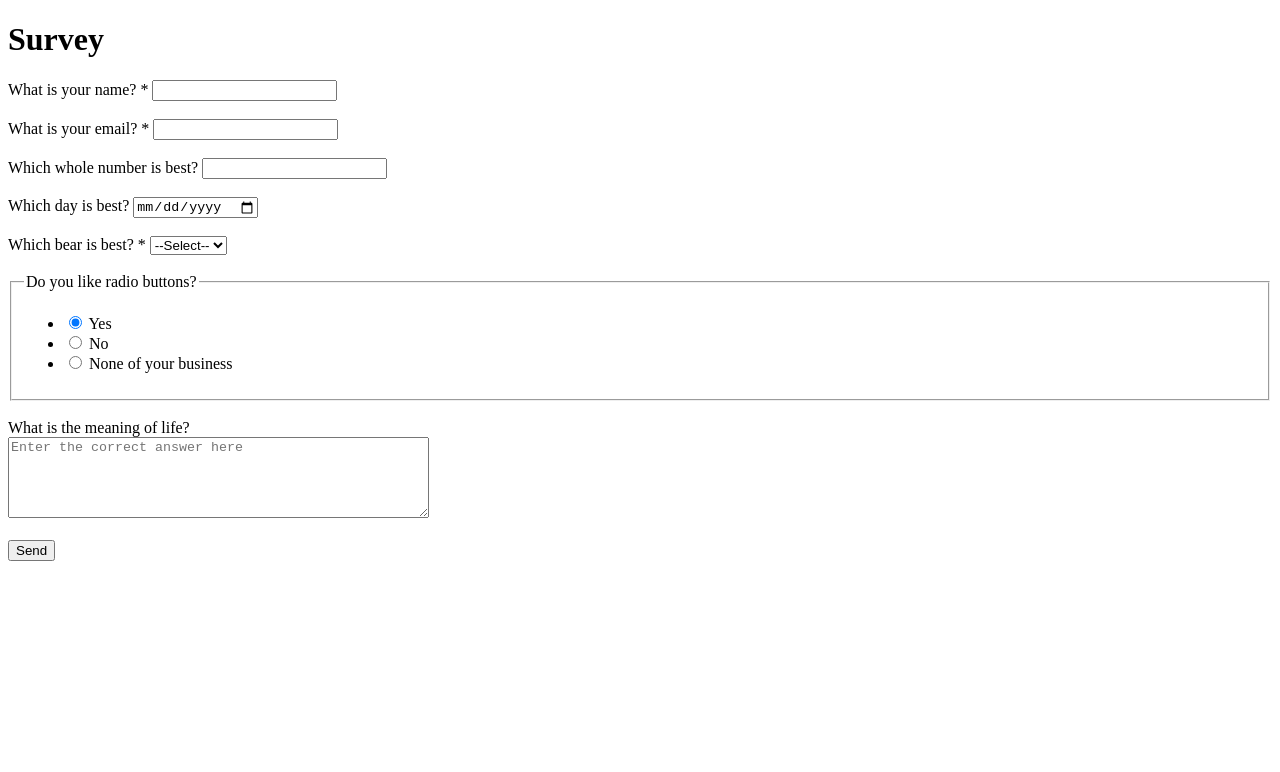
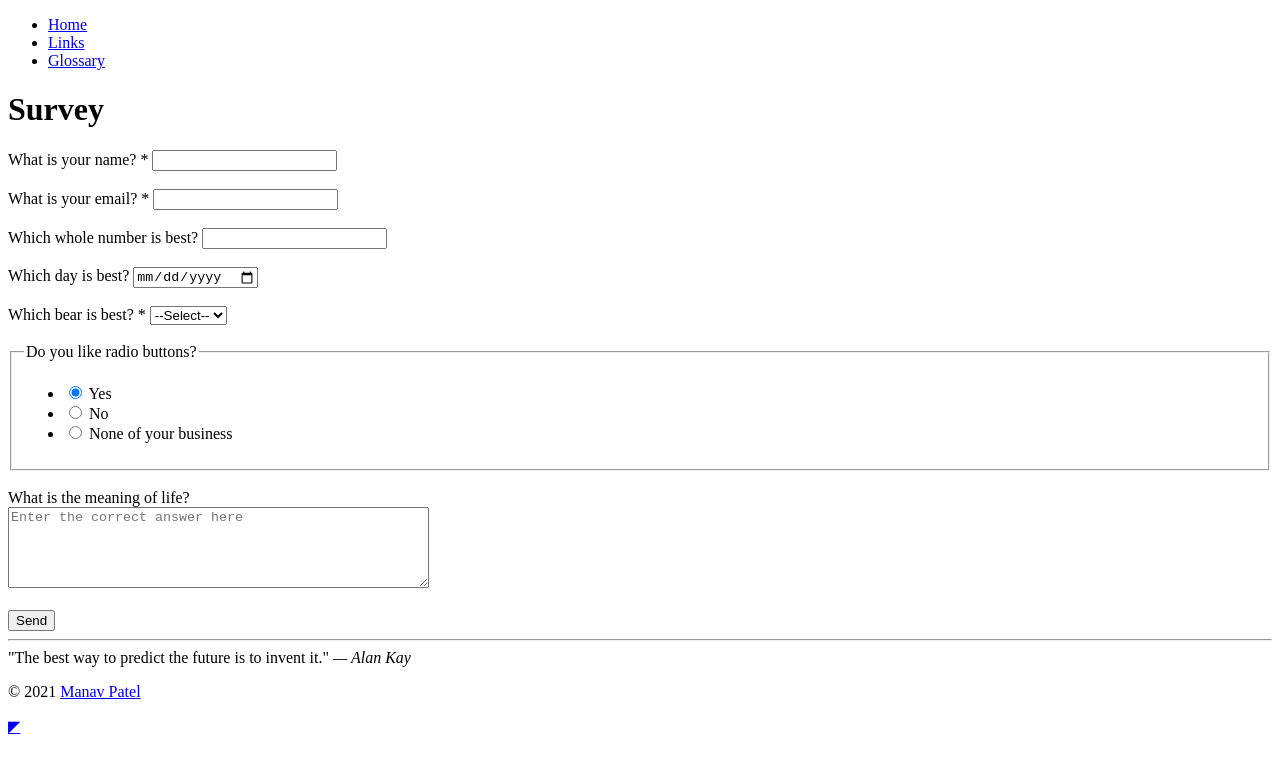
Before and after one commit to Jerry9925-csd/Jerry9925-csd, a plain HTML site: page site/survey.html in a window 1280 px wide. Drawn offline with Linux system fonts and the light colour scheme.

Commit message:
Update survey.html

```diff
--- a/site/survey.html
+++ b/site/survey.html
@@ -11,7 +11,15 @@
 <body>
 
     <div class="width-wrap">
-
+        <header id="top">
+            <nav>
+                <ul>
+                    <li><a href="index.html">Home</a></li>
+                    <li><a href="Links.html">Links</a></li>
+                    <li><a href="Glossary.html">Glossary</a></li>
+                </ul>
+            </nav>
+        </header>
         <main>
             <h1>Survey</h1>
     <form action="https://formspree.io/f/YOUR_ENDPOINT" method="POST">
@@ -66,6 +74,16 @@
         <button type="submit">Send</button>
     </form>
         </main>
+        <footer>
+            <hr>
+
+            "The best way to predict the future is to invent it."
+                <cite>— <span class="author">Alan Kay</span></cite>
+
+            <p>&copy; 2021 <a href="mailto:manavypatel.8188@gmail.com?subject=Message from CSD112 Website">Manav Patel</a></p>
+        </footer>
+
+        <a href="#top" title="Back to top">◤</a>
 
     </div>
 
```
